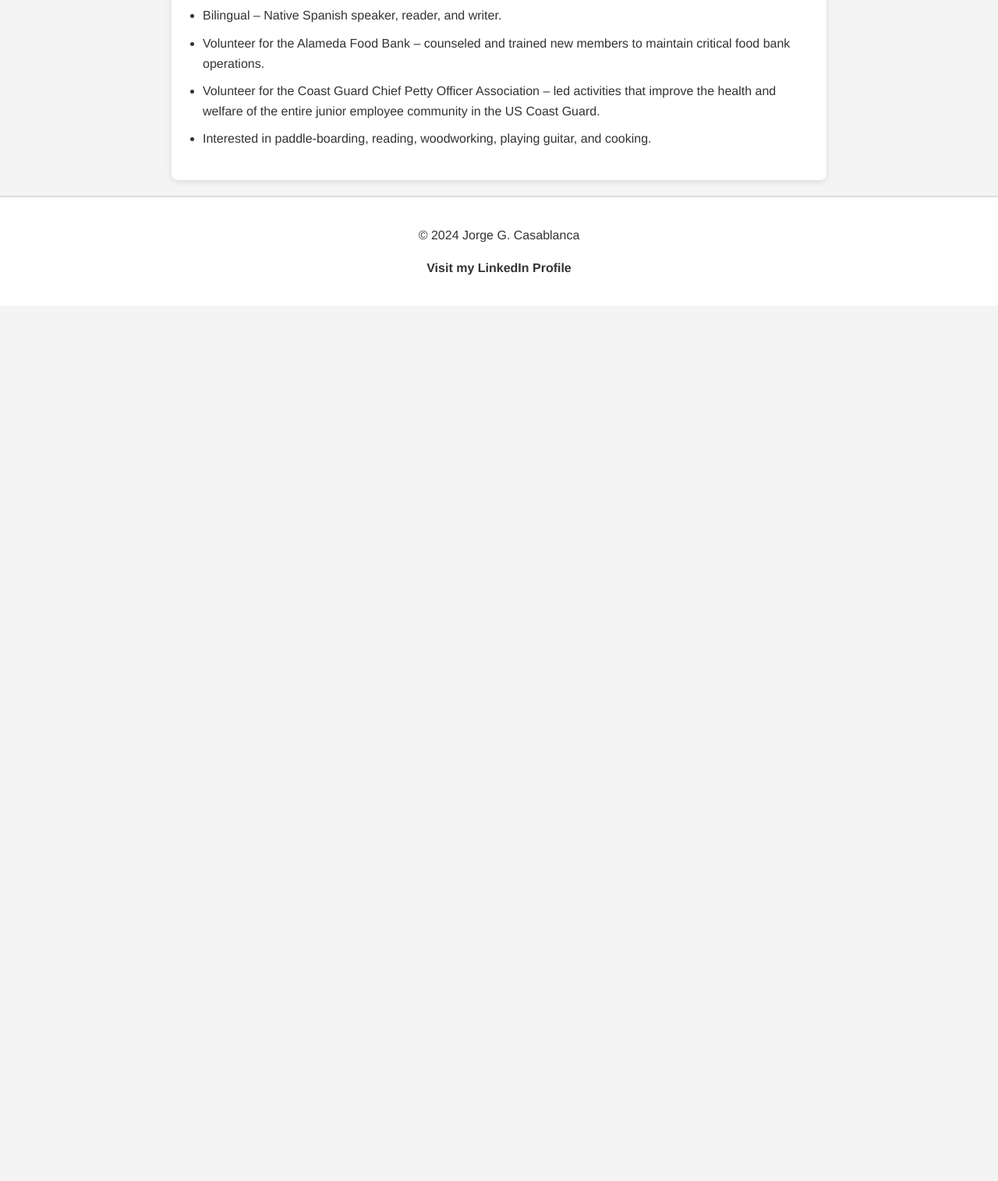
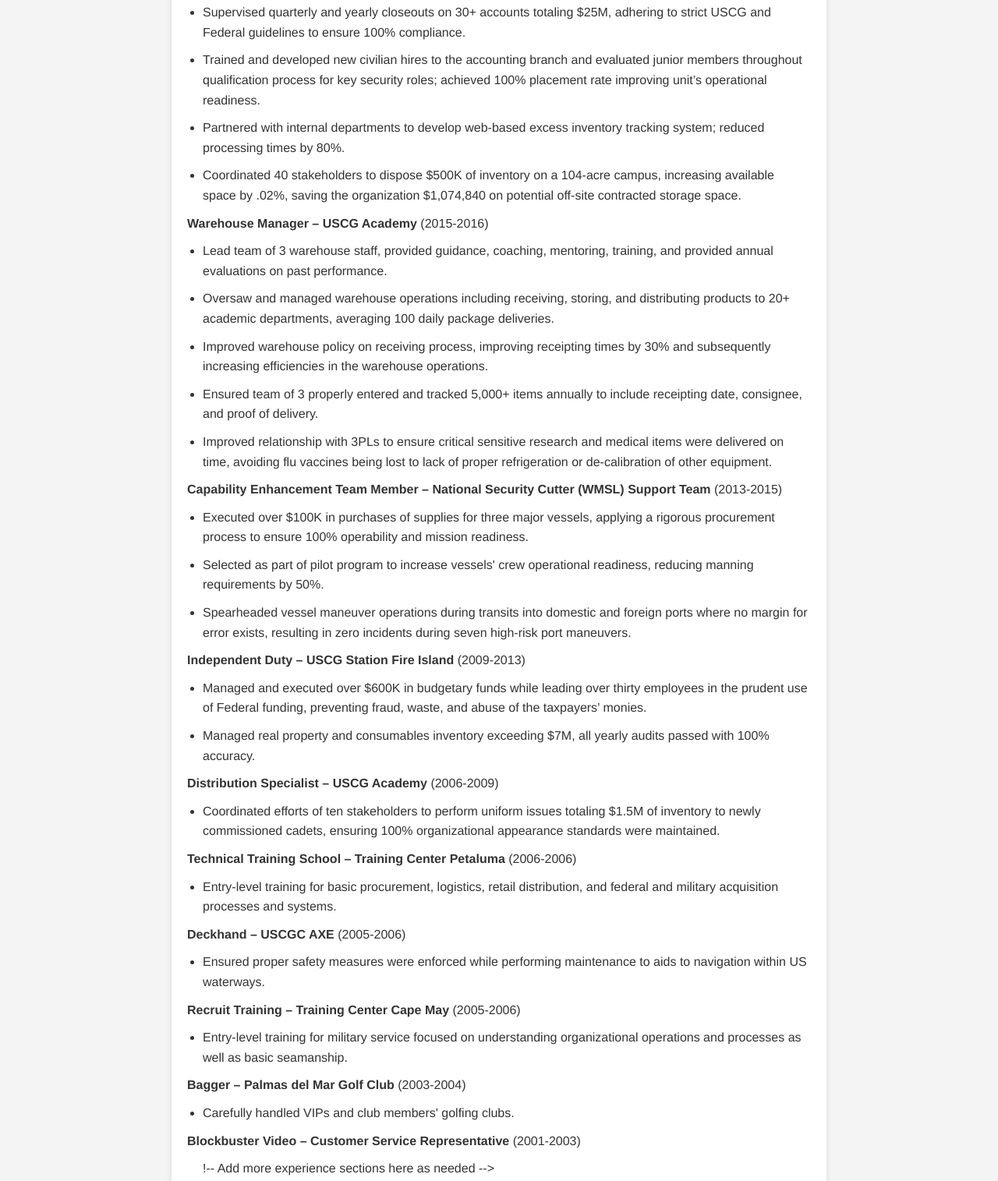
Before and after one commit to jgcasablanca/resume, a plain HTML site: page index.html in a window 1280 px wide. Shown: the part 1581-3096 px from the top of the page at 78% size. Before the commit the page ends 1973 px from the top, so only its background shows below. Drawn offline with Linux system fonts and the light colour scheme.

Commit message:
Update index.html
second change by me

```diff
--- a/index.html
+++ b/index.html
@@ -107,7 +107,7 @@
         <div class="section">
             <div class="section-title">Experience</div>
 
-            <p><strong>Planning and Sourcing – Logistics Command (LOGCOMM)</strong><br>
+            <p><strong>Planning and Sourcing Manager– Logistics Command (LOGCOMM)</strong><br>
             United States Coast Guard, Alameda, CA | 2022-Present</p>
             <ul>
                 <li>Selected as part of a hand-picked team of 6 to develop a new concept to modernize how the Coast Guard provides logistical support to the fleet while at foreign ports.</li>
@@ -125,7 +125,55 @@
                 <li>Coordinated logistical support efforts in many ports worldwide.</li>
             </ul>
 
-            <!-- Add more experience sections here as needed -->
+            <p><strong>Accounting Branch Team Lead – USCG Academy</strong> (2016-2019)</p>
+        <ul>
+            <li>Directed team response to identify and allocate $2.5M of non-discretionary spending not captured in yearly budget, improving budgetary accuracy by 10% and spending forecasts by 24%.</li>
+            <li>Supervised quarterly and yearly closeouts on 30+ accounts totaling $25M, adhering to strict USCG and Federal guidelines to ensure 100% compliance.</li>
+            <li>Trained and developed new civilian hires to the accounting branch and evaluated junior members throughout qualification process for key security roles; achieved 100% placement rate improving unit’s operational readiness.</li>
+            <li>Partnered with internal departments to develop web-based excess inventory tracking system; reduced processing times by 80%.</li>
+            <li>Coordinated 40 stakeholders to dispose $500K of inventory on a 104-acre campus, increasing available space by .02%, saving the organization $1,074,840 on potential off-site contracted storage space.</li>
+        </ul>
+        <p><strong>Warehouse Manager – USCG Academy</strong> (2015-2016)</p>
+        <ul>
+            <li>Lead team of 3 warehouse staff, provided guidance, coaching, mentoring, training, and provided annual evaluations on past performance.</li>
+            <li>Oversaw and managed warehouse operations including receiving, storing, and distributing products to 20+ academic departments, averaging 100 daily package deliveries.</li>
+            <li>Improved warehouse policy on receiving process, improving receipting times by 30% and subsequently increasing efficiencies in the warehouse operations.</li>
+            <li>Ensured team of 3 properly entered and tracked 5,000+ items annually to include receipting date, consignee, and proof of delivery.</li>
+            <li>Improved relationship with 3PLs to ensure critical sensitive research and medical items were delivered on time, avoiding flu vaccines being lost to lack of proper refrigeration or de-calibration of other equipment.</li>
+        </ul>
+        <p><strong>Capability Enhancement Team Member – National Security Cutter (WMSL) Support Team</strong> (2013-2015)</p>
+        <ul>
+            <li>Executed over $100K in purchases of supplies for three major vessels, applying a rigorous procurement process to ensure 100% operability and mission readiness.</li>
+            <li>Selected as part of pilot program to increase vessels' crew operational readiness, reducing manning requirements by 50%.</li>
+            <li>Spearheaded vessel maneuver operations during transits into domestic and foreign ports where no margin for error exists, resulting in zero incidents during seven high-risk port maneuvers.</li>
+        </ul>
+        <p><strong>Independent Duty – USCG Station Fire Island</strong> (2009-2013)</p>
+        <ul>
+            <li>Managed and executed over $600K in budgetary funds while leading over thirty employees in the prudent use of Federal funding, preventing fraud, waste, and abuse of the taxpayers’ monies.</li>
+            <li>Managed real property and consumables inventory exceeding $7M, all yearly audits passed with 100% accuracy.</li>
+        </ul>
+        <p><strong>Distribution Specialist – USCG Academy</strong> (2006-2009)</p>
+        <ul>
+            <li>Coordinated efforts of ten stakeholders to perform uniform issues totaling $1.5M of inventory to newly commissioned cadets, ensuring 100% organizational appearance standards were maintained.</li>
+        </ul>
+        <p><strong>Technical Training School – Training Center Petaluma</strong> (2006-2006)</p>
+        <ul>
+            <li>Entry-level training for basic procurement, logistics, retail distribution, and federal and military acquisition processes and systems.</li>
+        </ul>
+        <p><strong>Deckhand – USCGC AXE</strong> (2005-2006)</p>
+        <ul>
+            <li>Ensured proper safety measures were enforced while performing maintenance to aids to navigation within US waterways.</li>
+        </ul>
+        <p><strong>Recruit Training – Training Center Cape May</strong> (2005-2006)</p>
+        <ul>
+            <li>Entry-level training for military service focused on understanding organizational operations and processes as well as basic seamanship.</li>
+        </ul>
+        <p><strong>Bagger – Palmas del Mar Golf Club</strong> (2003-2004)</p>
+        <ul>
+            <li>Carefully handled VIPs and club members' golfing clubs.</li>
+        </ul>
+        <p><strong>Blockbuster Video – Customer Service Representative</strong> (2001-2003)</p>
+        <ul>!-- Add more experience sections here as needed -->
 
         </div>
 
```
